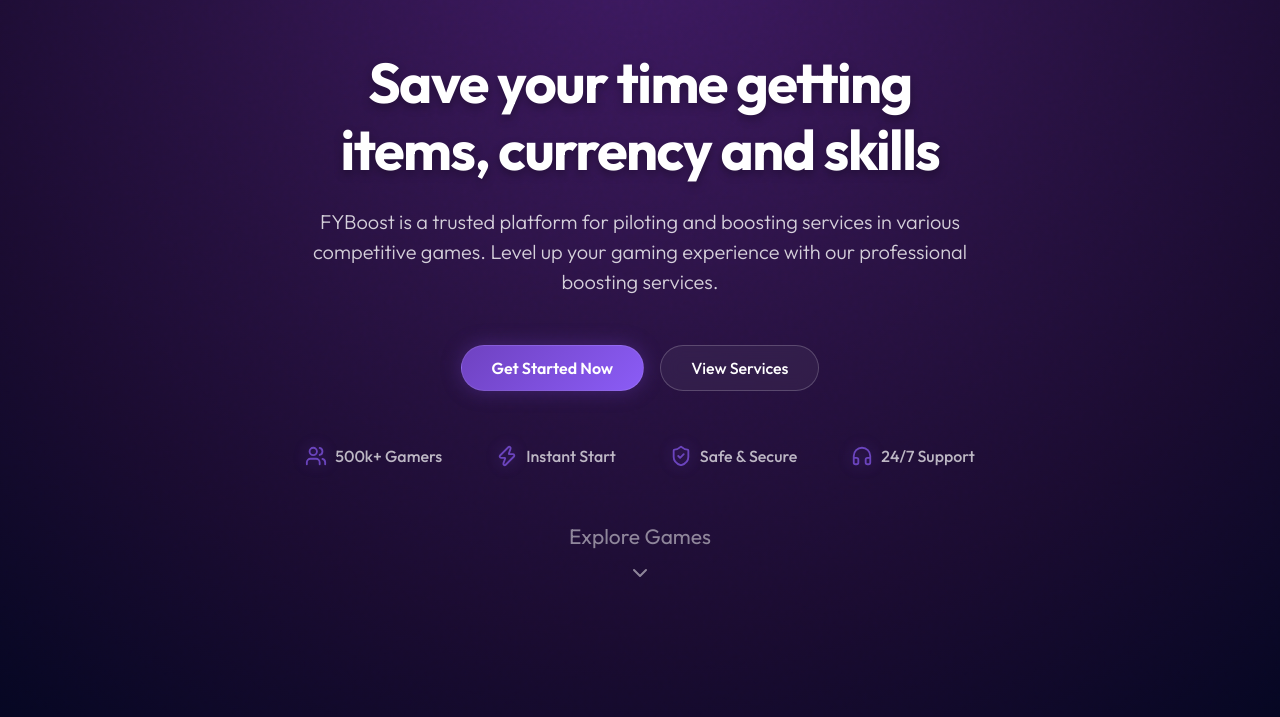
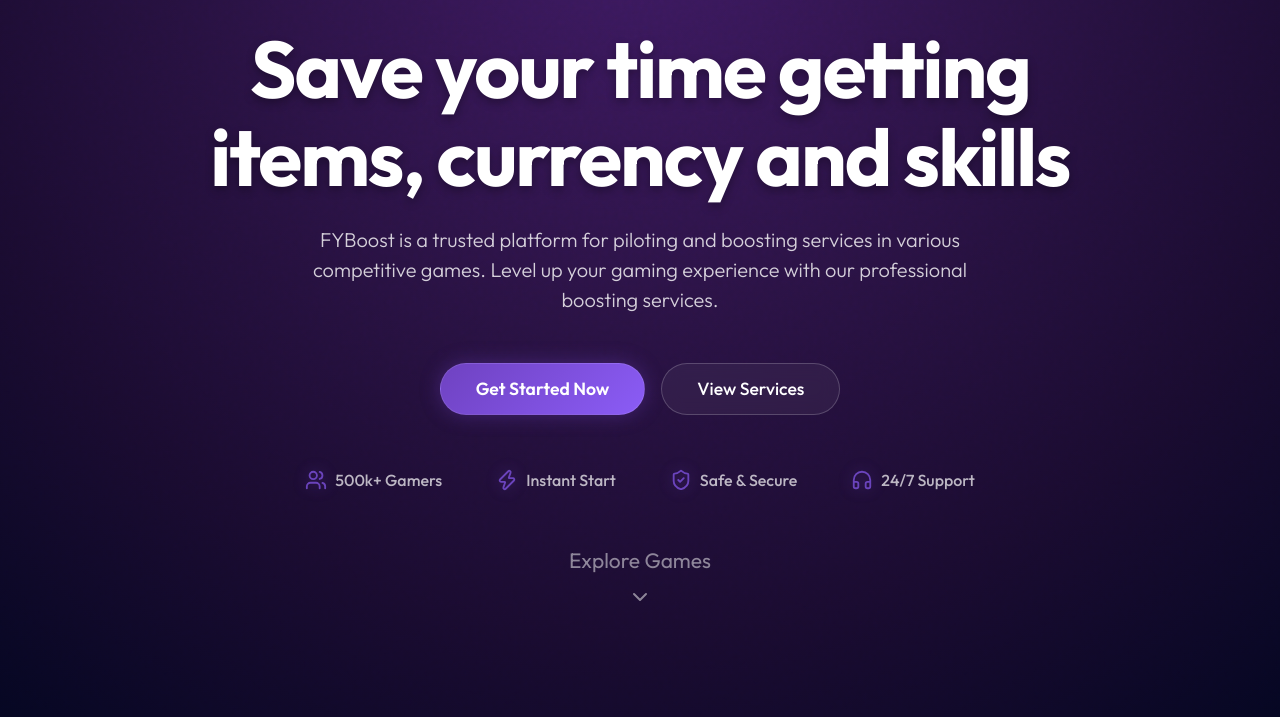
Before and after one commit to ftryyln/fyboost-gaming-marketplace, a plain HTML site: page index.html in a window 1280 px wide. Shown: the part 83-800 px from the top of the page. Drawn offline with nearby package versions, Linux system fonts and the light colour scheme.

Commit message:
style: restore hero scale while keeping internal pages compact

```diff
--- a/assets/styles/styles.css
+++ b/assets/styles/styles.css
@@ -218,26 +218,23 @@
 }
 
 .hero-section h1 {
-    font-size: 3.5rem;
-    /* Reduced from default display-2 */
-    letter-spacing: -1.5px;
+    font-size: 5rem;
+    /* Restored to be large and impactful */
+    letter-spacing: -2px;
     text-shadow: 0 4px 10px rgba(0, 0, 0, 0.3);
+    line-height: 1.1;
 }
 
-.display-2 {
-    font-size: 3.5rem !important;
-    /* Global override for oversized headers */
-}
+/* Maintain scaling for other display-2 instances if needed,
+   but hero is targeted specifically above */
 
 .cta-btn {
     background: linear-gradient(135deg, #6f42c1 0%, #8b5cf6 100%);
     color: white !important;
-    padding: 10px 30px;
-    /* Reduced padding */
+    padding: 12px 35px;
     border-radius: 50px;
     font-weight: 600;
-    font-size: 1rem;
-    /* Reduced font size */
+    font-size: 1.1rem;
     box-shadow: 0 0 20px rgba(111, 66, 193, 0.4);
     transition: all 0.3s ease;
     text-decoration: none !important;
@@ -254,12 +251,10 @@
     border: 1.5px solid rgba(255, 255, 255, 0.2);
     /* Thicker for better anti-aliasing */
     color: white !important;
-    padding: 10px 30px;
-    /* Reduced padding */
+    padding: 12px 35px;
     border-radius: 50px;
     font-weight: 500;
-    font-size: 1rem;
-    /* Reduced font size */
+    font-size: 1.1rem;
     transition: all 0.3s ease;
     text-decoration: none !important;
     display: inline-flex;
```
